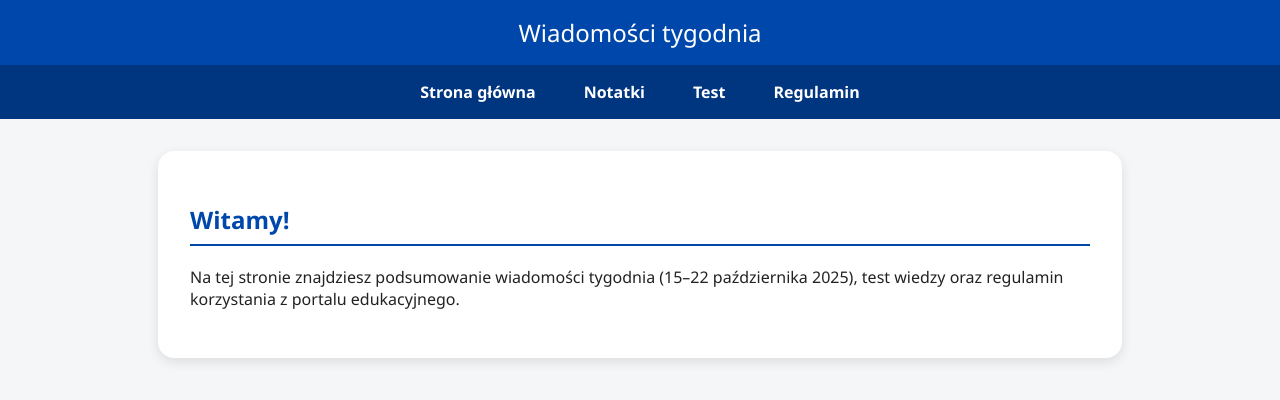
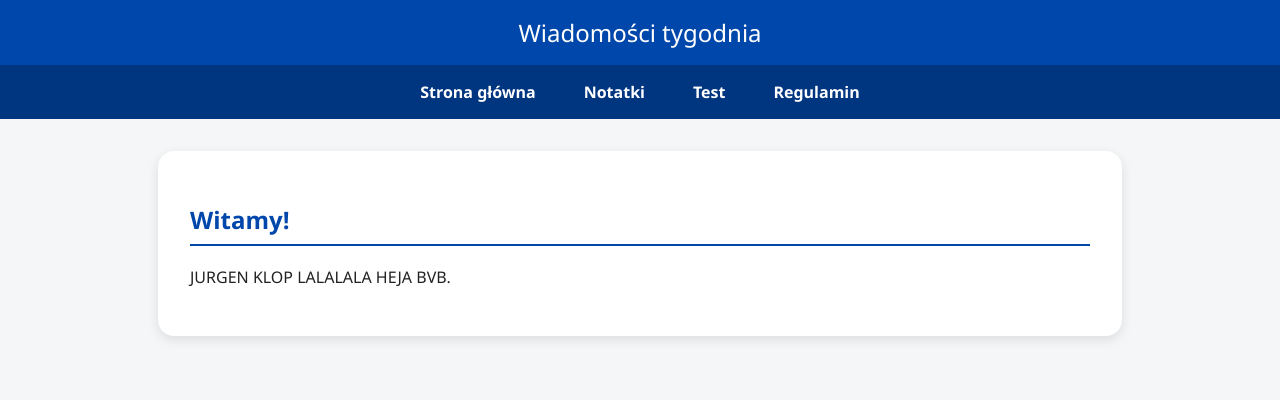
Before and after one commit to Kubix1311/wos, a plain HTML site: page index.html in a window 1280 px wide. Drawn offline with Linux system fonts and the light colour scheme.

Commit message:
Update index.html

```diff
--- a/index.html
+++ b/index.html
@@ -105,7 +105,7 @@
   <main>
     <section id="home" class="active">
       <h2>Witamy!</h2>
-      <p>Na tej stronie znajdziesz podsumowanie wiadomości tygodnia (15–22 października 2025), test wiedzy oraz regulamin korzystania z portalu edukacyjnego.</p>
+      <p>JURGEN KLOP LALALALA HEJA BVB.</p>
     </section>
 
     <section id="notes">
```
